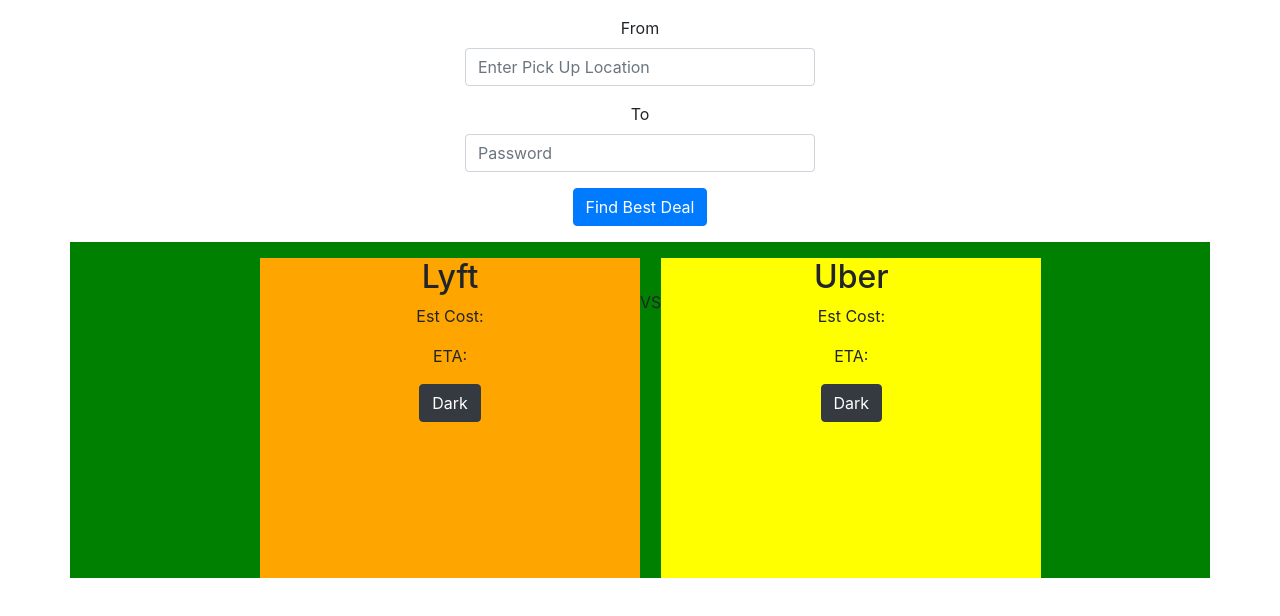
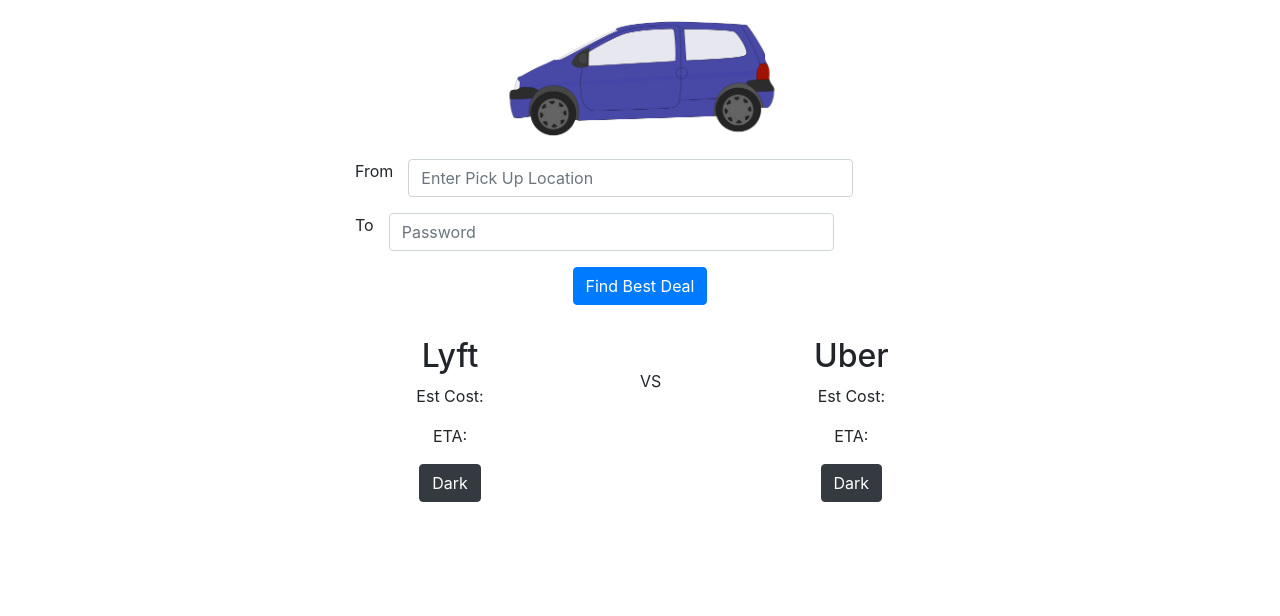
Before and after one commit to Rosenmatt1/UberVsLyftCost, a React (Create React App) app: page / in a window 1280 px wide. Shown: the top 616 px of the page. Built offline with nearby package versions, Linux system fonts and the light colour scheme.

Commit message:
Added logo and centering and turned backgroun back to white

```diff
--- a/src/App.css
+++ b/src/App.css
@@ -2,16 +2,22 @@
   background-color: white;
 }
 
+img {
+  width: 25%;
+  height: 25%;
+
+}
+
 .comparison {
-  background-color: green;
+  background-color: white;
 }
 
 .uber {
   height: 40vh;
-  background-color: yellow;
+  background-color: white;
 }
 
 .lyft {
   height: 40vh;
-  background-color: orange;
+  background-color: white;
 }
--- a/src/App.js
+++ b/src/App.js
@@ -2,11 +2,13 @@
 import './App.css';
 import Form from './Components/Form.js'
 import Comparison from './Components/Comparison.js'
+import Logo from './Components/Logo.js'
 
 class App extends Component {
   render() {
     return (
       <div>
+        <Logo />
         <Form />
         <Comparison />
       </div>
--- a/src/Components/Comparison.js
+++ b/src/Components/Comparison.js
@@ -14,10 +14,7 @@
           <button type="button" className="btn btn-dark">Dark</button>
         </div>
 
-
-
         <p className="mt-5">VS</p>
-
 
         <div className="col-4 uber text-center mt-3">
           <h2>Uber</h2>
--- a/src/Components/Form.js
+++ b/src/Components/Form.js
@@ -3,25 +3,27 @@
 
 const Form = (props) => {
   return (
-    <div className="container text-center mt-3">
+    <div className="container text-center mt-1">
       <div className="row">
 
-        <div className="col-4"></div>
-        <div className="col-4">
+        <div className="col-3"></div>
+        <div className="col-6">
           <form>
-            <div className="form-group">
+
+            <div className="form-group row">
               <label for="pickUpLocation">From</label>
-              <input type="address" className="form-control" placeholder="Enter Pick Up Location" />
+              <div className="col-10"><input type="address" className="form-control" placeholder="Enter Pick Up Location"/> </div>
             </div>
-            <div className="form-group">
+
+            <div className="form-group row">
               <label for="destination">To</label>
-              <input type="address" className="form-control" placeholder="Password" />
+              <div className="col-10"><input type="address" className="form-control" placeholder="Password"/></div>
             </div>
-            <div className="form-group form-check">
-            </div>
+
             <button type="submit" className="btn btn-primary">Find Best Deal</button>
+
           </form>
-          <div className="col-4"></div>
+          <div className="col-3"></div>
         </div>
 
       </div>
--- /dev/null
+++ b/src/Components/Logo.js
@@ -0,0 +1,15 @@
+import React from 'react'
+import '../App.css'
+import logo from './logoImage.png'
+
+const Logo = (props) => {
+  return (
+    <div className="container mt-1 text-center">
+      <div className="row">
+        <img className="mx-auto" src={logo} />
+      </div>
+    </div>
+  )
+}
+
+export default Logo
```
Also changed, not shown: src/Components/logoImage.png (added).
